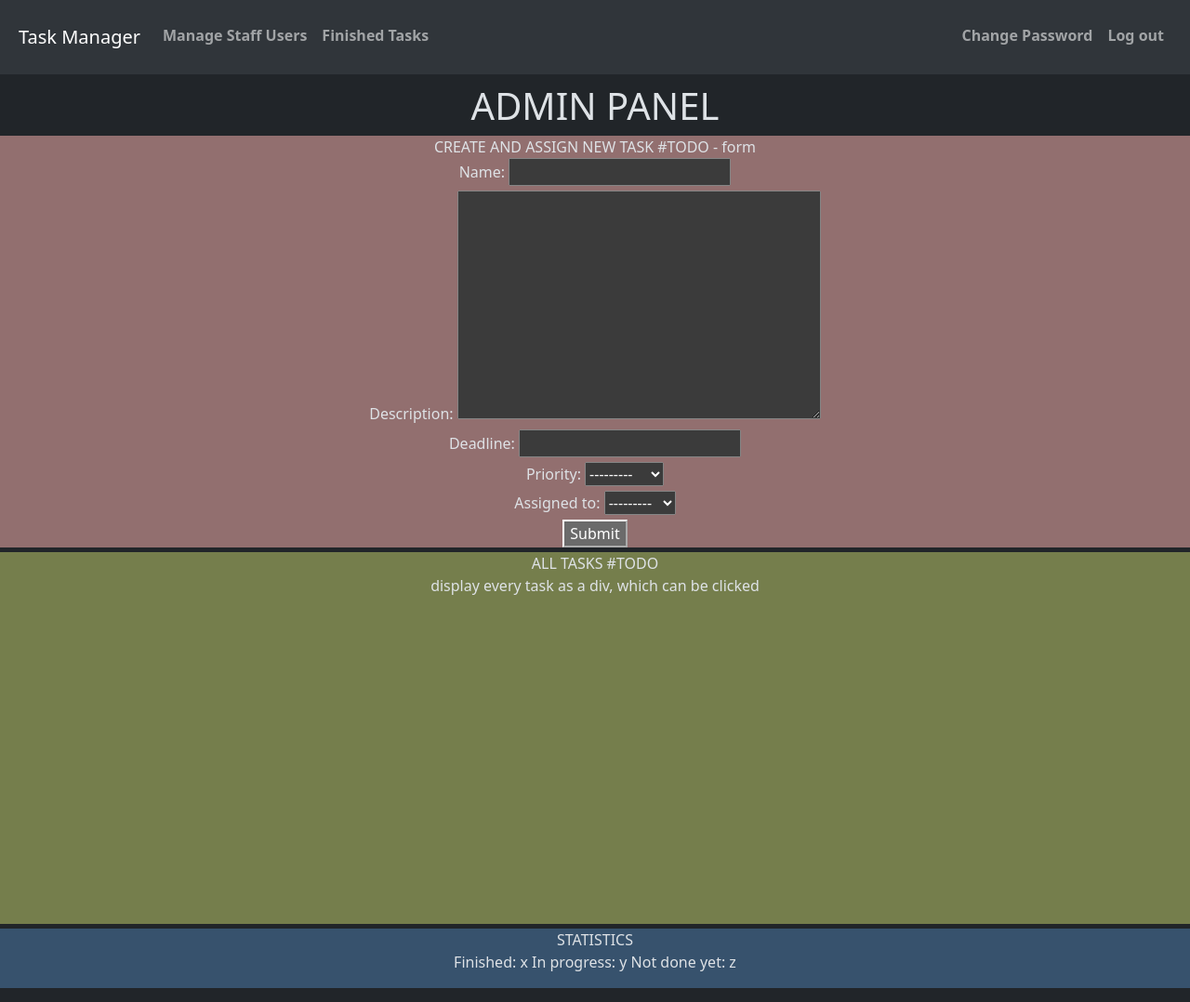
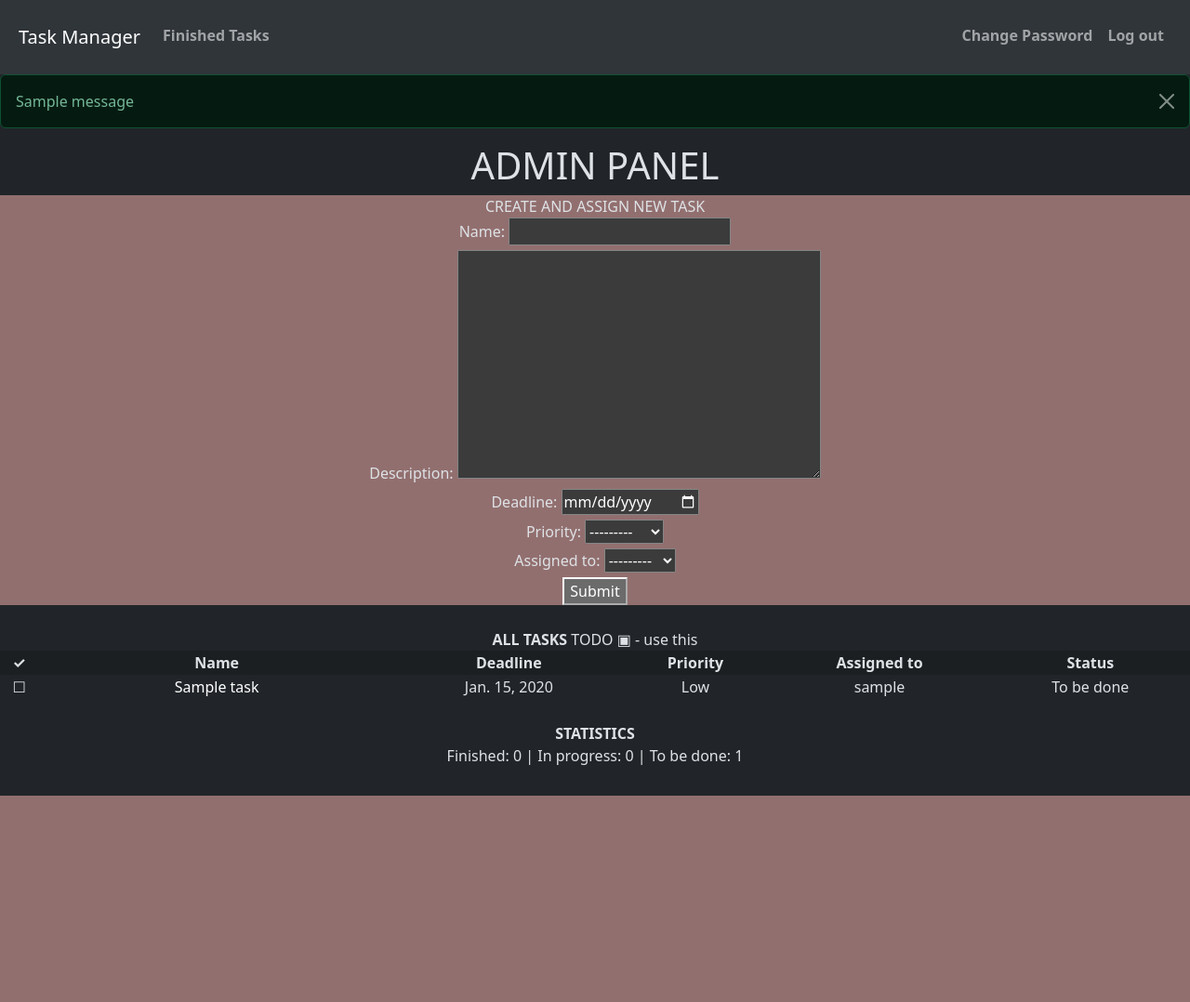
Before and after one commit to bartoszb0/cs50w-final-project, a Django app: page / in a window 1280 px wide. Shown: the whole page at 93% size. After the commit the page ends 856 px from the top, so only its background shows below. Run offline with Django 5.2, Linux system fonts and the light colour scheme; a user stored in the database is signed in; tables that the repository leaves empty hold one stand-in row (values such as "Sample post"); one stand-in notice (Sample message) is shown.

Commit message:
Working on displaying tasks, started js

```diff
--- a/tasks/forms.py
+++ b/tasks/forms.py
@@ -1,5 +1,5 @@
 from django.forms import ModelForm
-#from django import forms
+from django import forms
 from .models import Task
 
 class TaskForm(ModelForm):
@@ -13,4 +13,6 @@ class TaskForm(ModelForm):
             "assigned_to",
         ]
 
-# HANDLE FORM FIELDS, DEADLINE ESPECIALLY
+        widgets = {
+            "deadline": forms.DateInput(attrs={"type": "date"}),
+        }
--- a/tasks/models.py
+++ b/tasks/models.py
@@ -1,23 +1,26 @@
 from django.contrib.auth.models import AbstractUser
 from django.db import models
 
-ROLE_CHOICES = [('admin', 'Admin'), ('staff', 'Staff')]
+ROLE_CHOICES = [('Admin', 'Admin'), ('Staff', 'Staff')]
 
-PRIORITY_CHOICES = [(1, 'Low'), (2, 'Medium'), (3, 'High')]
+PRIORITY_CHOICES = [('Low', 'Low'), ('Medium', 'Medium'), ('High', 'High')]
 
-STATUS_CHOICES = [('to be done', 'To be done'), ('in progress', 'In progress'), ('done', 'Done')]
+STATUS_CHOICES = [('To be done', 'To be done'), ('In progress', 'In progress'), ('Done', 'Done')]
 
 # Create your models here.
 class User(AbstractUser):
-    role = models.CharField(max_length=5 ,choices=ROLE_CHOICES, default='staff')
+    role = models.CharField(max_length=5 ,choices=ROLE_CHOICES, default='Staff')
     company = models.CharField(max_length=32, blank=True)
     boss = models.ManyToManyField("self", blank=True, symmetrical=False, related_name="boss_of_user")
 
 class Task(models.Model):
     name = models.CharField(max_length=32)
+    description = models.TextField(blank=True)
+    deadline = models.DateField()
+    priority = models.CharField(max_length=6, choices=PRIORITY_CHOICES)
     assigned_to = models.ForeignKey(User, on_delete=models.CASCADE, related_name="tasks_assigned_to")
-    deadline = models.DateField()
-    description = models.TextField(blank=True)
     assigned_by = models.ForeignKey(User, on_delete=models.CASCADE, related_name="tasks_assigned_by")
-    priority = models.IntegerField(choices=PRIORITY_CHOICES)
-    status = models.CharField(max_length=11, choices=STATUS_CHOICES, default='to be done')
+    status = models.CharField(max_length=11, choices=STATUS_CHOICES, default='To be done')
+
+    def __str__(self):
+        return f"{self.name}"
--- a/tasks/static/tasks/script.js
+++ b/tasks/static/tasks/script.js
@@ -1,3 +1,17 @@
 document.addEventListener('DOMContentLoaded', function() {
 
+    document.querySelectorAll('.checkbox').forEach(element => {
+        handle_checkbox(element)
+    });
+
+    function handle_checkbox(element) {
+        element.addEventListener('click', function() {
+            if (this.innerHTML === '☐') {
+                this.innerHTML = '▣'
+            } else {
+                this.innerHTML = '☐'
+            }
+        });
+    }
+
 })
--- a/tasks/static/tasks/styles.css
+++ b/tasks/static/tasks/styles.css
@@ -45,16 +45,40 @@ div {
     flex-direction: column;
 }
 
+    /* NEW TASK */
+
     .new_task {
         background-color: rgb(146, 111, 111);
         height: auto;
     }
 
+    /* DISPLAY ALL TASKS */
+
     .all_tasks {
-    background-color: rgb(117, 126, 76);
-    height: 400px;
+        margin-top: 20px;
+        height: auto;
     }
 
+    .tasks_table {
+        width: 100%;
+    }
+
+    .tasks_table th {
+        background-color: #1c1f22;
+    }
+
+    .tasks_table .name {
+        width: 30%;
+    }
+
+    .tasks_table .checkbox:hover {
+        cursor: pointer;
+    }
+
+
+
+    /* STATISTICS */
+
     .tasks_stats {
-    background-color: #37526d;
+        margin-top: 20px;
     }
--- a/tasks/templates/tasks/admin_panel.html
+++ b/tasks/templates/tasks/admin_panel.html
@@ -4,27 +4,54 @@
 
     <div class="admin_panel">
         <h1>ADMIN PANEL</h1>
+
         <div class="new_task">
-            CREATE AND ASSIGN NEW TASK #TODO - form
-            <form action="{% url 'index' %}" method="post">
+            CREATE AND ASSIGN NEW TASK
+            <form action="{% url 'add_assign_task' %}" method="post">
                 {% csrf_token %}
                 {{ task_form}}
                 <button type="submit">Submit</button>
             </form>
         </div>
+
         <div class="all_tasks">
-            ALL TASKS #TODO
-            <p>display every task as a div, which can be clicked</p>
+            <strong>ALL TASKS</strong>
+            <table class="tasks_table">
+                <tr>
+                    <th>✓</th>
+                    <th class="name">Name</th>
+                    <th>Deadline</th>
+                    <th>Priority</th>
+                    <th>Assigned to</th>
+                    <th>Status</th>
+                </tr>
+                TODO ▣ - use this
+                {% for task in tasks %}
+                    <tr>
+                        <td class="checkbox">☐</td>
+                        <td><a href="{% url 'show_task' task.id %}">{{ task.name }}</a></td>
+                        <td>{{ task.deadline }}</td>
+                        <td>{{ task.priority }}</td>
+                        <td>{{ task.assigned_to }}</td>
+                        <td>{{ task.status }}</td>
+                    </tr>
+                {% empty %}
+                    <tr>
+                        <td colspan="6" style="text-align: center;">No tasks available</td>
+                    </tr>
+                {% endfor %}
+            </table>
         </div>
+
         <div class="tasks_stats">
-            STATISTICS
+            <strong>STATISTICS</strong>
             <p>
-                Finished: x
-                In progress: y
-                Not done yet: z
+                Finished: {{ stats_finished }} |
+                In progress: {{ stats_inprogress }} |
+                To be done: {{ stats_tbd }}
             </p>
+        </div>
 
-        </div>
     </div>
 
 
--- a/tasks/templates/tasks/layout.html
+++ b/tasks/templates/tasks/layout.html
@@ -39,6 +39,15 @@
             </div>
         </nav>
 
+        {% if messages %}
+            {% for message in messages %}
+                <div class="alert alert-{{ message.tags }} alert-dismissible fade show" role="alert">
+                    {{ message }}
+                    <button type="button" class="btn-close" data-bs-dismiss="alert" aria-label="Close"></button>
+                </div>
+            {% endfor %}
+        {% endif %}
+
         {% block body %}
         {% endblock %}
 
--- a/tasks/urls.py
+++ b/tasks/urls.py
@@ -7,4 +7,6 @@ urlpatterns = [
     path("login", views.login_view, name="login"),
     path("logout", views.logout_view, name="logout"),
     path("register", views.register_admin_view, name="register"),
+    path("add_assign_task", views.add_assign_task, name="add_assign_task"),
+    path("task/<int:id>", views.show_task, name="show_task")
 ]
--- a/tasks/views.py
+++ b/tasks/views.py
@@ -1,4 +1,5 @@
 from django.contrib.auth import authenticate, login, logout
+from django.contrib import messages
 from django.db import IntegrityError
 from django.contrib.auth.decorators import login_required
 from django.core.validators import validate_email
@@ -9,7 +10,7 @@ from django.shortcuts import render
 
 from .forms import TaskForm
 
-from .models import User
+from .models import User, Task
 
 # Create your views here.
 def login_view(request):
@@ -61,7 +62,7 @@ def register_admin_view(request):
 
         # Attempt to create new user
         try:
-            user = User.objects.create_user(username, email, password, role='admin')
+            user = User.objects.create_user(username, email, password, role='Admin')
             user.save()
             if company != "":
                 user.company = company
@@ -84,11 +85,49 @@ def logout_view(request):
 
 @login_required
 def index(request):
-    if request.user.role != "admin":
+    if request.user.role != "Admin":
         return render(request, "tasks/index.html", {
             "username": request.user.username
         })
     else:
         return render(request, "tasks/admin_panel.html", {
-            "task_form": TaskForm
+            "task_form": TaskForm,
+            "tasks": Task.objects.filter(assigned_by=request.user).exclude(status="Done").order_by("deadline"),
+            "stats_finished": Task.objects.filter(assigned_by=request.user, status="Done").count(),
+            "stats_inprogress": Task.objects.filter(assigned_by=request.user, status="In progress").count(),
+            "stats_tbd": Task.objects.filter(assigned_by=request.user, status="To be done").count(),
         })
+
+
+@login_required
+def add_assign_task(request):
+    if request.method == "POST" and request.user.role == "Admin":
+        form = TaskForm(request.POST)
+        if form.is_valid():
+            new_task = Task(
+                name = form.cleaned_data["name"],
+                description = form.cleaned_data["description"],
+                deadline = form.cleaned_data["deadline"],
+                priority = form.cleaned_data["priority"],
+                assigned_to = User.objects.get(username=form.cleaned_data["assigned_to"]),
+                assigned_by = request.user
+            )
+            new_task.save()
+            messages.success(request, "Task created succesfully")
+            return HttpResponseRedirect(reverse('index'))
+        else:
+            messages.warning(request, "Task not created, please try again")
+            return HttpResponseRedirect(reverse('index'))
+    else:
+        return HttpResponseRedirect(reverse('index'))
+
+
+@login_required
+def show_task(request, id):
+    task = Task.objects.get(id=id)
+    if task.assigned_to == request.user or task.assigned_by == request.user:
+        messages.success(request, "Authorized")
+        return HttpResponseRedirect(reverse('index'))
+    else:
+        messages.warning(request, "Unauthorized")
+        return HttpResponseRedirect(reverse('index'))
```
Also changed, not shown: tasks/migrations/0007_alter_task_priority_alter_task_status_and_more.py (added), tasks/migrations/0008_alter_task_priority.py (added), tasks/migrations/0009_alter_task_priority.py (added). Lines whose indentation alone changed are shown as unchanged.
